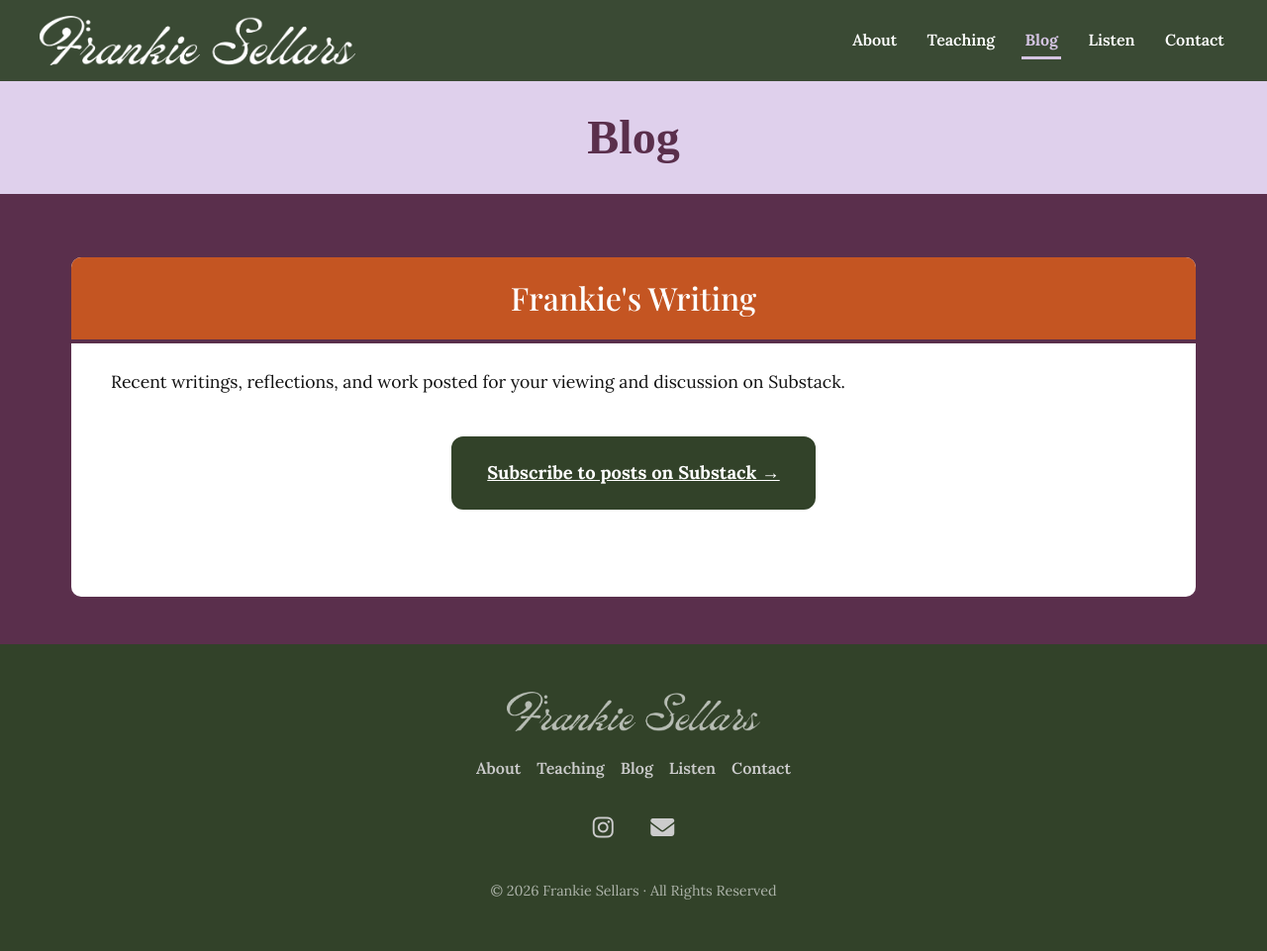
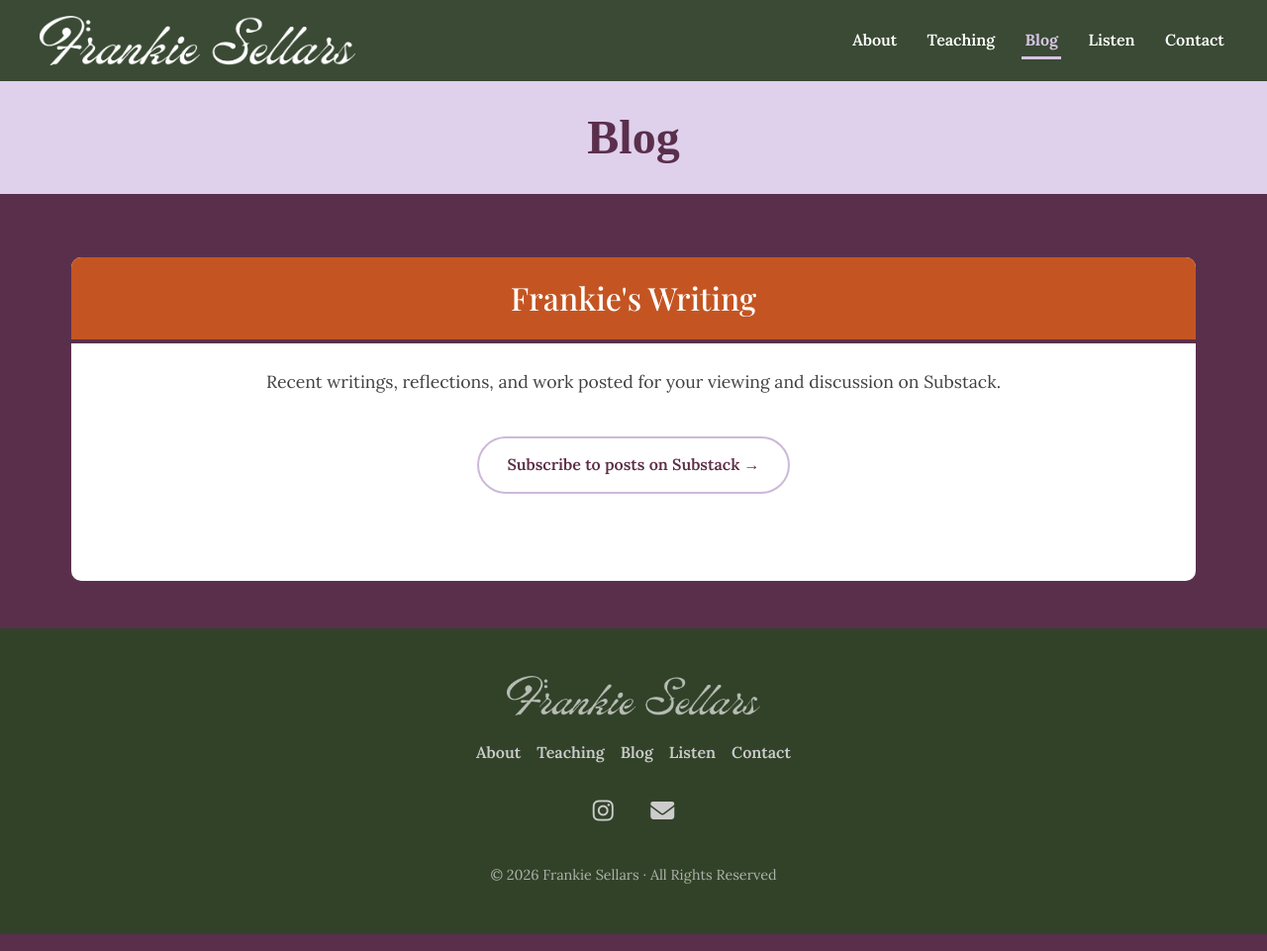
Before and after one commit to hintonfj/frankiesellars, a Jekyll site: the page built from blog.html, in a window 1280 px wide. Shown: the whole page at 99% size. Built offline with Jekyll 4.4.1, drawn with Linux system fonts in a browser that asks for light colours; some web fonts are replaced.

Commit message:
updated substack

```diff
--- a/blog.html
+++ b/blog.html
@@ -11,7 +11,7 @@ title: Blog
   <div class="content-box">
 
     <h2>Frankie's Writing</h2>
-    <p>
+    <p class="blog-description">
       Recent writings, reflections, and work posted for your viewing and discussion on Substack.
     </p>
     <div class="substack-cta">
@@ -19,7 +19,7 @@ title: Blog
         href="https://frankiesellars.substack.com"
         target="_blank"
         rel="noopener"
-        class="contact-submit">
+        class="substack-button">
         Subscribe to posts on Substack →
       </a>
     </div>
--- a/style.css
+++ b/style.css
@@ -351,6 +351,39 @@ body {
   color: rgba(255, 255, 255, 0.6);
 }
 
+/* BLOG INTRO TREATMENT */
+.blog-intro {
+  text-align: center;
+}
+
+.blog-description {
+  max-width: 80ch;
+  text-align: center;
+  margin: 0 auto 2rem;
+  font-size: 1.05rem;
+  color: rgba(0, 0, 0, 0.75);
+}
+
+/* SUBSTACK BUTTON – softer + editorial */
+.substack-button {
+  display: inline-block;
+  padding: 0.85rem 1.8rem;
+  font-size: 1rem;
+  font-weight: 600;
+  color: #5d2d46; /* blackberry cream */
+  background: transparent;
+  border: 2px solid #ccb9da; /* thistle */
+  border-radius: 999px;
+  text-decoration: none;
+  transition: all 0.25s ease;
+}
+
+.substack-button:hover {
+  background: #ccb9da;
+  color: #5d2d46;
+  transform: translateY(-2px);
+}
+
 .substack-cta {
   display: flex;
   justify-content: center;
@@ -383,6 +416,12 @@ body {
   font-size: 1.05rem;
   color: #333;
 }
+
+.recent-posts {
+  text-align: left;
+  margin-top: 3rem;
+}
+
 
 a,
 button,
```
Also changed, not shown: testing.html (+24 -40 lines).
